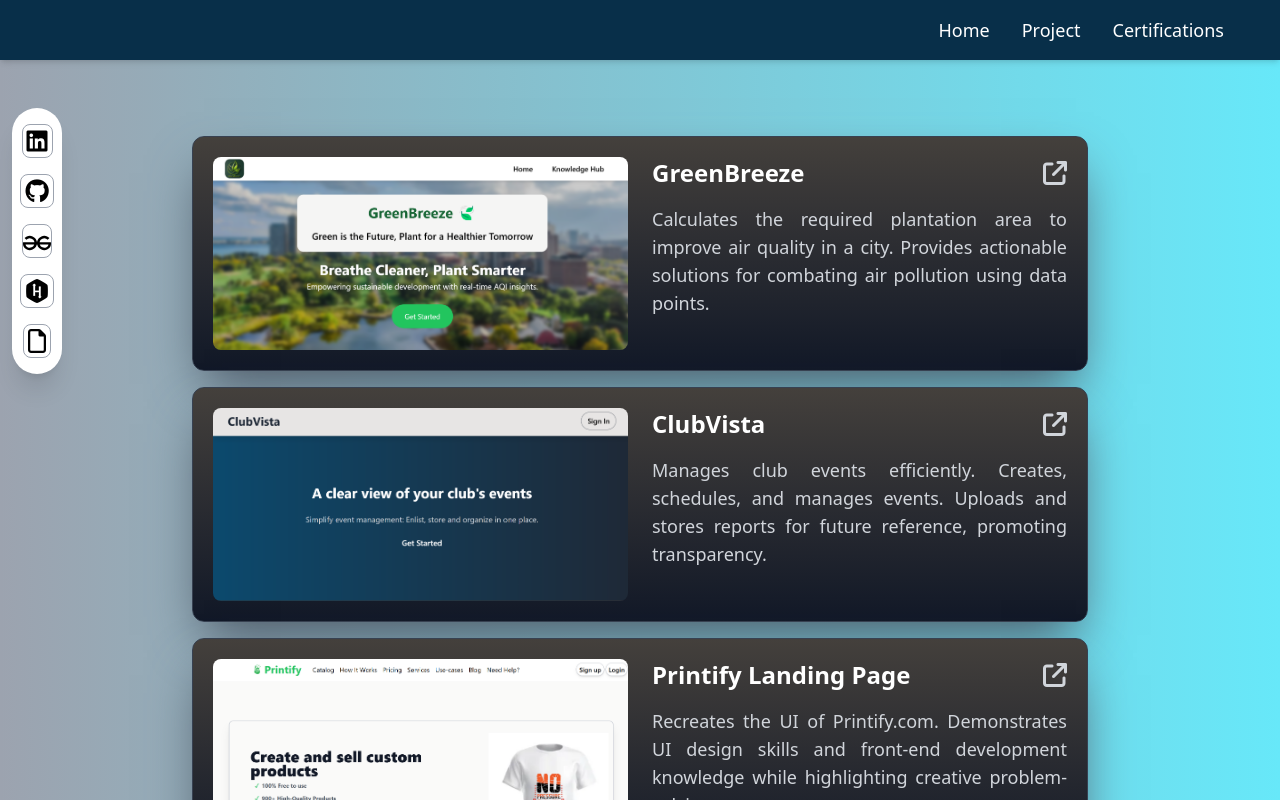
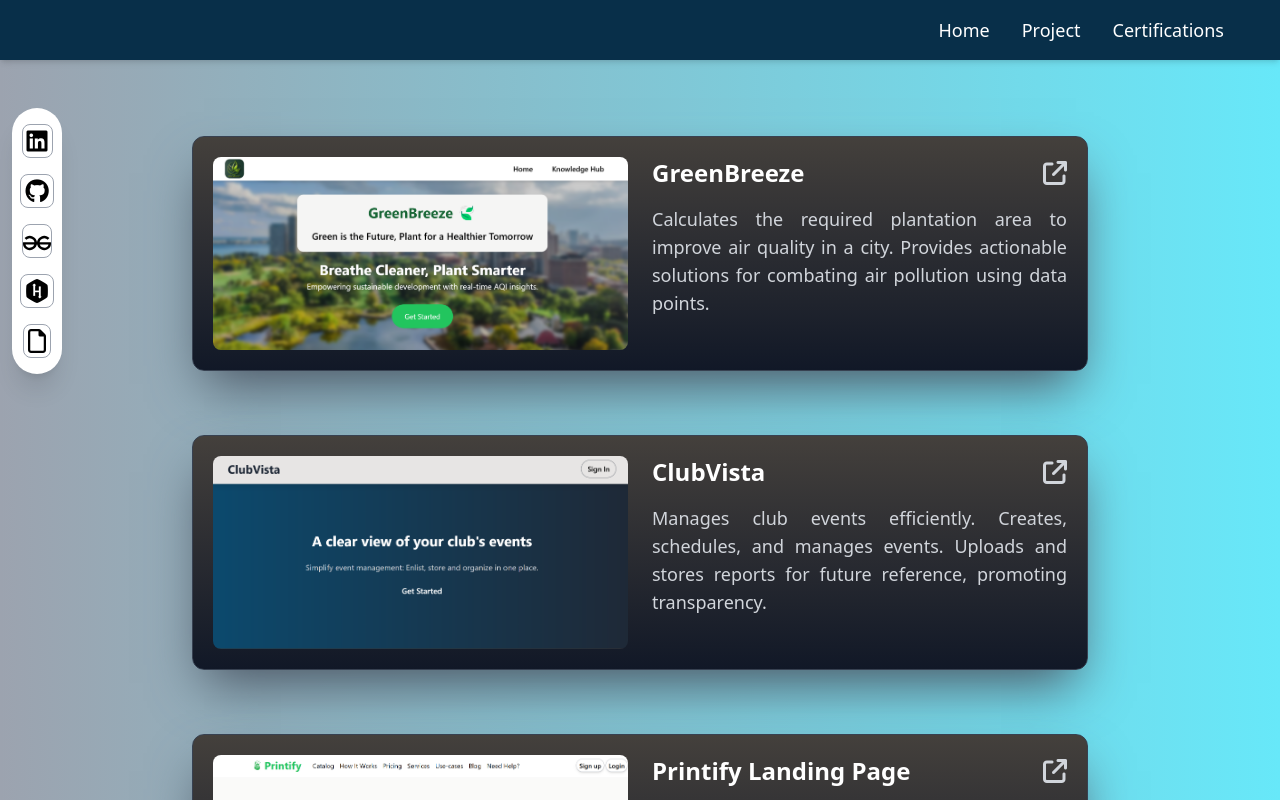
Before and after one commit to Bhupendra-17/Portfolio, a React (Vite) app in the folder client/: page /project in a window 1280 px wide. Shown: the top 800 px of the page. Built offline with nearby package versions, Linux system fonts and the light colour scheme.

Commit message:
Added animations

```diff
--- a/client/src/Certification.jsx
+++ b/client/src/Certification.jsx
@@ -1,15 +1,22 @@
-import React from 'react'
+import React, { useState, useEffect } from 'react'
 import Navbar from './components/Navbar/Navbar';
 import Block from './components/Certifications/Block';
 import Footer from './Footer';
-const Certification =() =>{
+const Certification = () => {
+  const [animate, setAnimate] = useState(false);
+  useEffect(() => {
+    setAnimate(true);
+  }, []);
+
   return (
     <div className='bg-gradient-to-r from-gray-400 to-cyan-300 min-h-screen overflow-hidden pt-7 '>
       <Navbar />
-      <div className='px-4 py-8 md:px-7 lg:px-8'>
-      <Block />
+      <div className='px-4 py-8 md:px-7 lg:px-8
+      animate-fade-in
+      '>
+        <Block />
       </div>
-      <Footer/>
+      <Footer />
     </div>
   )
 }
--- a/client/src/Footer.jsx
+++ b/client/src/Footer.jsx
@@ -2,7 +2,7 @@
 
 function Footer() {
   return (
-    <footer className="bg-gray-900 text-gray-300 py-6">
+    <footer className="bg-gray-900 text-gray-300 relative py-6 z-50">
       <div className="max-w-7xl mx-auto px-4 sm:px-6 lg:px-8">
         {/* Footer Content */}
         <div className="flex flex-col md:flex-row justify-between items-center">
--- a/client/src/components/Certifications/Block.jsx
+++ b/client/src/components/Certifications/Block.jsx
@@ -1,6 +1,12 @@
-import React from 'react';
+import React, {useState,useEffect} from 'react';
 
 function Card() {
+
+  const [animate,setAnimate] = useState(false);
+  useEffect(()=>{
+    setAnimate(true);
+  },[]);
+
   const data = [
     { id: 1, title: 'Project Development Competition', by: 'AICTE Idea Lab' },
     { id: 2, title: 'Vultr Cloud Innovate Hackathon', by: 'GeeksforGeeks' },
@@ -22,8 +28,9 @@
       <hr className='py-2'/>
       {/* Text Section */}
         <div
-          className="text-sm text-justify lg:text-lg font-normal
-            text-gray-300 leading-relaxed  flex flex-col gap-6"
+          className={`text-sm text-justify lg:text-lg font-normal
+            text-gray-300 leading-relaxed  flex flex-col gap-6
+            animate-fade-in `}
         >
           {data.map((item) => (
             <div key={item.id} className="mb-2">
--- a/client/src/components/Sidebar/Container.jsx
+++ b/client/src/components/Sidebar/Container.jsx
@@ -3,7 +3,8 @@
 
 function Sidebar() {
     return (
-        <div className='fixed top-[55px] left-0 h-fit flex flex-col items-center justify-center bg-white rounded-full gap-4 py-2 sm:py-4 px-2 m-3 shadow-xl
+        <div className='fixed top-[55px] left-0 h-fit flex flex-col items-center justify-center
+        bg-white rounded-full gap-4 py-2 sm:py-4 px-2 m-3 shadow-xl z-20
         sm:flex-col md:flex-col lg:flex-col sm:top-24'>
             <Inner title="fa-brands fa-linkedin" link="https://www.linkedin.com/in/bhupendra-dewangan-172-rahul" />
             <Inner title="fa-brands fa-github" link="https://github.com/Bhupendra-17" />
--- a/client/src/components/Viewproject/Container.jsx
+++ b/client/src/components/Viewproject/Container.jsx
@@ -1,4 +1,4 @@
-import React from 'react';
+import React, { useEffect, useState, useRef } from 'react';
 import Card from './Card';
 import { Link } from 'react-router-dom';
 import Printify from './Printify.png';
@@ -8,63 +8,86 @@
 import GreenBreeze from './GreenBreeze.png';
 
 function Container() {
+    const [visibleIndices, setVisibleIndices] = useState([]); // Tracks which cards are visible
+    const linkRefs = useRef([]); // References to all the link elements
+
+    const links = [
+        {
+            to: "https://greenbreeze.vercel.app",
+            title: "GreenBreeze",
+            desc: "Calculates the required plantation area to improve air quality in a city. Provides actionable solutions for combating air pollution using data points.",
+            img: GreenBreeze,
+        },
+        {
+            to: "https://schedule-3fe75.web.app/",
+            title: "ClubVista",
+            desc: "Manages club events efficiently. Creates, schedules, and manages events. Uploads and stores reports for future reference, promoting transparency.",
+            img: ClubVista,
+        },
+        {
+            to: "https://printify-web-three.vercel.app/",
+            title: "Printify Landing Page",
+            desc: "Recreates the UI of Printify.com. Demonstrates UI design skills and front-end development knowledge while highlighting creative problem-solving.",
+            img: Printify,
+        },
+        {
+            to: "/zomato",
+            title: "Zomato UI Page",
+            desc: "Replicates the basic UI of Zomato's landing page. Demonstrates the ability to translate visual elements into code, showcasing foundational web skills.",
+            img: Zomato,
+        },
+        {
+            to: "/musicplayer",
+            title: "Music Player Website",
+            desc: "Builds a simple website for playing songs. Demonstrates the ability to integrate multimedia elements and create interactive web experiences.",
+            img: Music,
+        },
+    ];
+
+    useEffect(() => {
+        const observer = new IntersectionObserver(
+            (entries) => {
+                entries.forEach((entry) => {
+                    if (entry.isIntersecting) {
+                        const index = parseInt(entry.target.getAttribute('data-index'), 10);
+                        setVisibleIndices((prevIndices) => [...new Set([...prevIndices, index])]); // Avoid duplicates
+                    }
+                });
+            },
+            { threshold: 0.4 } // Trigger when 40% of the element is visible
+        );
+
+        linkRefs.current.forEach((ref) => ref && observer.observe(ref));
+
+        return () => {
+            linkRefs.current.forEach((ref) => ref && observer.unobserve(ref));
+        };
+    }, []);
+
     return (
-        <div className="  gap-8 p-6 justify-center items-center">
-            {/* GreenBreeze Card */}
-            <Link
-                to="https://greenbreeze.vercel.app"
-                target="_blank"
-                className="w-full sm:w-fit lg:w-fit"
-            >
-                <Card
-                    title="GreenBreeze"
-                    desc="Calculates the required plantation area to improve air quality in a city. Provides actionable solutions for combating air pollution using data points."
-                    img={GreenBreeze}
-                />
-            </Link>
-
-            {/* ClubVista Card */}
-            <Link
-                to="https://schedule-3fe75.web.app/"
-                target="_blank"
-            >
-                <Card
-                    title="ClubVista"
-                    desc="Manages club events efficiently. Creates, schedules, and manages events. Uploads and stores reports for future reference, promoting transparency."
-                    img={ClubVista}
-                />
-            </Link>
-
-            {/* Printify Landing Page */}
-            <Link
-                to="https://printify-web-three.vercel.app/"
-                target="_blank"
-
-            >
-                <Card
-                    title="Printify Landing Page"
-                    desc="Recreates the UI of Printify.com. Demonstrates UI design skills and front-end development knowledge while highlighting creative problem-solving."
-                    img={Printify}
-                />
-            </Link>
-
-            {/* Zomato UI Page */}
-            <Link to="/zomato" >
-                <Card
-                    title="Zomato UI Page"
-                    desc="Replicates the basic UI of Zomato's landing page. Demonstrates the ability to translate visual elements into code, showcasing foundational web skills."
-                    img={Zomato}
-                />
-            </Link>
-
-            {/* Music Player Website */}
-            <Link to="/musicplayer" >
-                <Card
-                    title="Music Player Website"
-                    desc="Builds a simple website for playing songs. Demonstrates the ability to integrate multimedia elements and create interactive web experiences."
-                    img={Music}
-                />
-            </Link>
+        <div className="gap-8 p-6 flex flex-col justify-center items-center">
+            {links.map((link, index) => (
+                <Link
+                    key={index}
+                    to={link.to}
+                    target={link.to.startsWith('http') ? "_blank" : undefined}
+                    className={`w-full sm:w-fit lg:w-fit transform transition-all duration-700 ease-out ${
+                        visibleIndices.includes(index)
+                            ? 'translate-x-0 opacity-100'
+                            : index % 2 === 0
+                            ? '-translate-x-32 opacity-0'
+                            : 'translate-x-32 opacity-0'
+                    }`}
+                    ref={(el) => (linkRefs.current[index] = el)} // Store ref for each Link
+                    data-index={index} // Add index to identify elements
+                >
+                    <Card
+                        title={link.title}
+                        desc={link.desc}
+                        img={link.img}
+                    />
+                </Link>
+            ))}
         </div>
     );
 }
--- a/client/tailwind.config.js
+++ b/client/tailwind.config.js
@@ -8,7 +8,7 @@
 
   theme: {
     extend: {
-      scale:{
+      scale: {
         '102': '1.02',
       },
       keyframes: {
@@ -16,11 +16,21 @@
           '0%': { transform: 'translateX(100%)' },
           '100%': { transform: 'translateX(-100%)' },
         },
+        slideIn: {
+          '0%': { transform: 'translateX(-100%)', opacity: 0 },
+          '100%': { transform: 'translateX(0)', opacity: 1 },
+        },
+        fadeIn: {
+          '0%': { opacity: 0 },
+          '100%': { opacity: 1 },
+        },
       },
       animation: {
-        'move-r-l': 'move-r-l 11s ease-out infinite', // Adjust duration and timing as needed
+        'move-r-l': 'move-r-l 11s ease-out infinite',
+        'slide-in': 'slideIn 1s ease-out',
+        'fade-in': 'fadeIn 1s ease-in', // Fade-in animation with 2 seconds duration
       },
     },
   },
   plugins: [],
-}
+};
```
Also changed, not shown: client/src/Home.jsx (+26 -10 lines).
